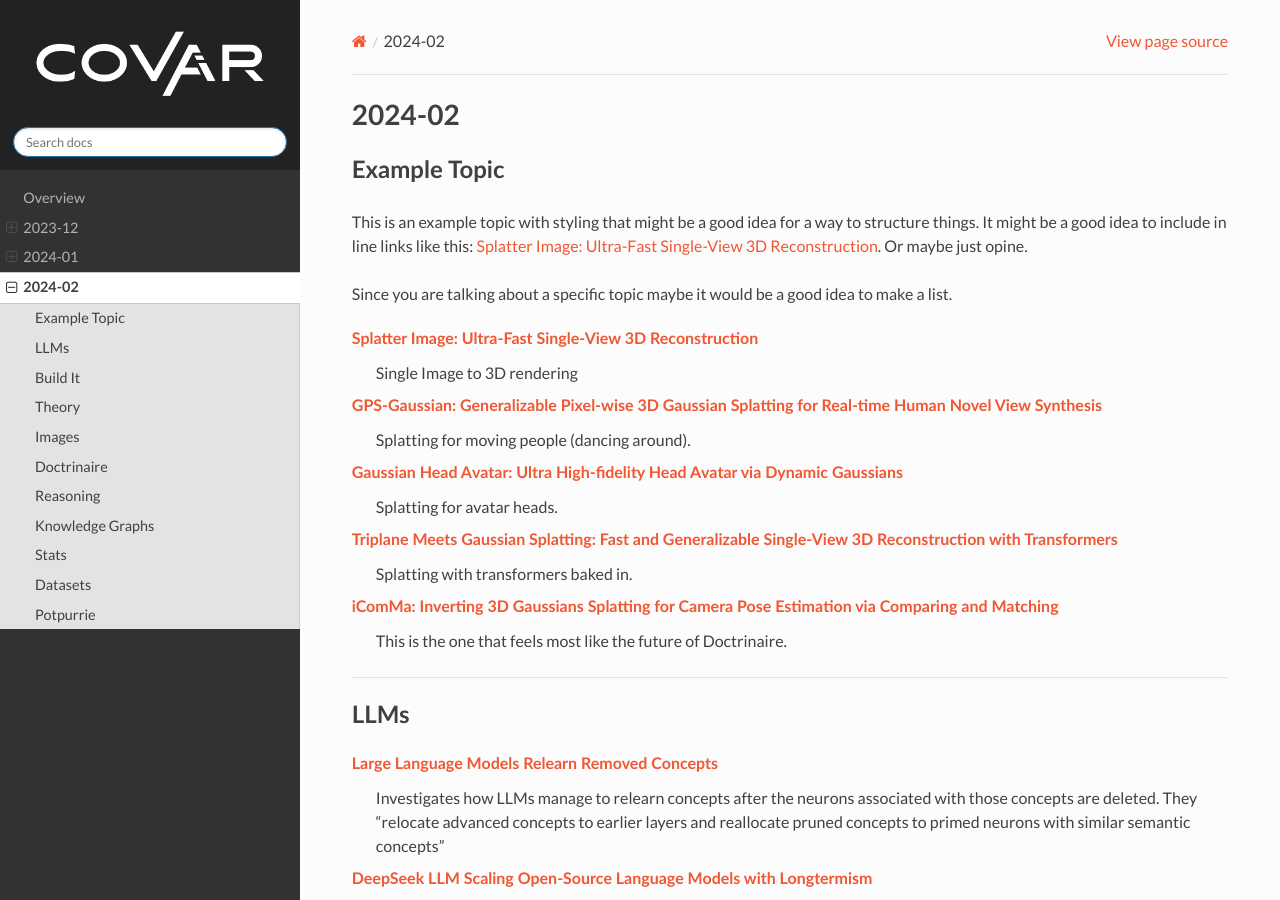
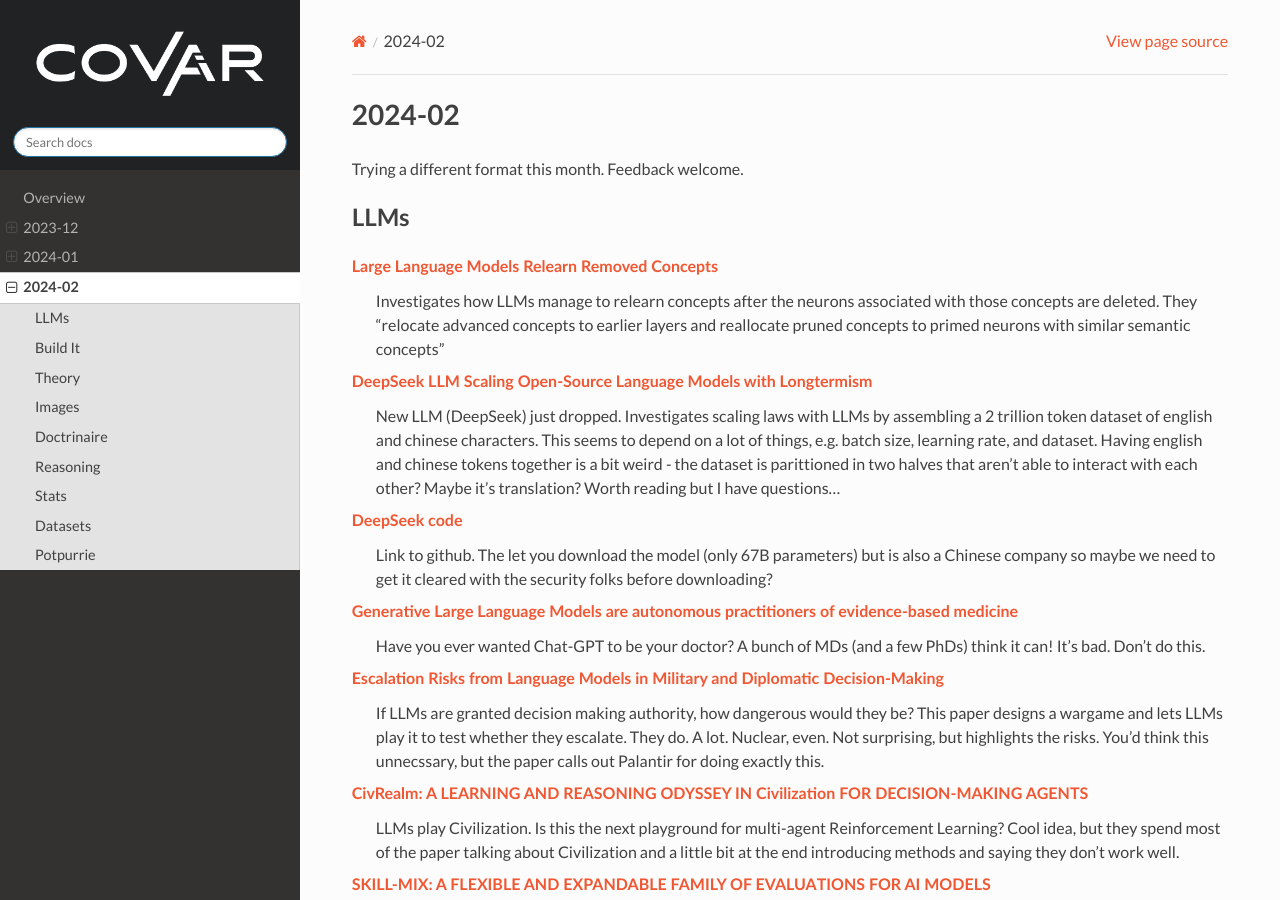
Before and after one commit to covartech/zeitgeist, a Sphinx documentation site: the page built from docs/issues/2024-02.rst, in a window 1280 px wide and 900 px high. Built offline with Sphinx 7.4.7 and the Read the Docs theme 2.0.0, drawn with Linux system fonts in a browser that asks for light colours; some of the changed text lies outside the part shown.

Commit message:
Final edits

```diff
--- a/docs/issues/2024-02.rst
+++ b/docs/issues/2024-02.rst
@@ -2,30 +2,7 @@
 2024-02
 =======
 
-Example Topic
--------------
-
-This is an example topic with styling that might be a good idea for a way to structure things. It might be a good idea to include in line links like this: `Splatter Image: Ultra-Fast Single-View 3D Reconstruction <https://arxiv.org/abs/2312.13150>`_. Or maybe just opine.
-
-Since you are talking about a specific topic maybe it would be a good idea to make a list.
-
-`Splatter Image: Ultra-Fast Single-View 3D Reconstruction <https://szymanowiczs.github.io/splatter-image>`_
-    Single Image to 3D rendering
-
-`GPS-Gaussian: Generalizable Pixel-wise 3D Gaussian Splatting for Real-time Human Novel View Synthesis <https://shunyuanzheng.github.io/GPS-Gaussian>`_
-    Splatting for moving people (dancing around).
-
-`Gaussian Head Avatar: Ultra High-fidelity Head Avatar via Dynamic Gaussians <https://yuelangx.github.io/gaussianheadavatar/>`_
-    Splatting for avatar heads.
-
-`Triplane Meets Gaussian Splatting: Fast and Generalizable Single-View 3D Reconstruction with Transformers <https://arxiv.org/abs/2312.09147>`_
-    Splatting with transformers baked in.
-
-`iComMa: Inverting 3D Gaussians Splatting for Camera Pose Estimation via Comparing and Matching <https://arxiv.org/abs/2312.09031>`_
-    This is the one that feels most like the future of Doctrinaire.
-
-------------
-
+Trying a different format this month. Feedback welcome.
 
 LLMs
 ----
@@ -57,6 +34,7 @@
 `Blending Is All You Need: Cheaper, Better Alternative to Trillion-Parameters LLM <https://arxiv.org/abs/2401.02994>`_
     Mixture of experts models are interesting. Lots of work in this direction lately. Use several smaller LLMs and it competes with much larger LLMs. Why does this work as well? Something to do with catastrophic forgetting?
 
+
 Build It
 --------
 
@@ -85,6 +63,7 @@
 `High-dimensional analysis of double descent for linear regression with random projections <Demonstrates (with some random matrix theory) that double descent also occurs in linear regression settings.  Whatever's causing double descent, it's not unique to deep learning - something to do with the nature of overparameterization?>`_
     Demonstrates (with some random matrix theory) that double descent also occurs in linear regression settings.  Whatever's causing double descent, it's not unique to deep learning - something to do with the nature of overparameterization?
 
+
 Images
 ------
 
@@ -104,6 +83,7 @@
 `Do You Guys Want to Dance: Zero-Shot Compositional Human Dance Generation with Multiple Persons <https://arxiv.org/pdf/2401.13363.pdf>`_
     Takes a picture of a person/people it has never seen before, a background, and reference poses it can render the person in those poses on that background.  Uses latent diffusion models.  If we can do this with vehicles and articulations we are getting pretty close to one-shot capabilities for Doctrinaire/TA2
 
+
 Reasoning
 ---------
 
@@ -116,10 +96,9 @@
 `Learning Big Logical Rules by Joining Small Rules <https://arxiv.org/pdf/2401.16215.pdf>`_
     Reasoners play a game called Zendo to assess performance.  Existing methods struggle with large rules - this method learns large rules by combining a bunch of small rules together, handling as many as 100 small rules at once.  Seems like how a person might decompose hard rules.  Improves performance.
 
-Knowledge Graphs
-----------------
 `Capturing Knowledge Graphs and Rules with Octagon Embeddings <https://arxiv.org/pdf/2401.16270.pdf>`_
     Uses octogan embeddings (in N^2 space where N is the dimension of your knowledge graph embedding) to improve inference in knowledge graphs.  Seems cool and appears to improve performance, but I can't really claim to understand what they're doing.
+
 `Teaching Algorithmic Reasoning via In-context Learning <https://arxiv.org/abs/2211.09066>`_
     By default LLMs can barely do anything one can claim is reasoning. Through a bunch of prompting and different tasking it can get better. They can do basic math a lot better.
 
@@ -166,6 +145,7 @@
 `Discovering group dynamics in synchronous time series via hierarchical recurrent switching-state models <https://arxiv.org/pdf/2401.14973.pdf>`_
     Time-series paper with a co-author from US Army CCDC Soldier Center.  Tries to learn behavior of individual actors which are coorinated in some latent process, e.g. a squad of soldiers in a training practice.  Uses explainable Bayesian parametric methods rather than difficult-to-explain neural methods.  Somewhere around hidden markov models and state space models and does CAVI for fast inference.  In their case study, the model learns that one particular soldier got assigned the job of looking around to make sure the squad wasn't getting approached unnoticed.
 
+
 Datasets
 ---------
 
@@ -174,6 +154,7 @@
 
 `Open-source data pipeline for street-view images: a case study on community mobility during COVID-19 pandemic <https://arxiv.org/pdf/2401.13087.pdf>`_
     Designs and makes available an open-source pipeline for turning 360 degree streetview data (from cars) into useable datasets.  They link to a github, but it doesn't seem like they make the data open source?
+
 
 Potpurrie
 ---------
```
Also changed, not shown: other parts of docs/issues/2024-02.rst (+1 -1 lines).
